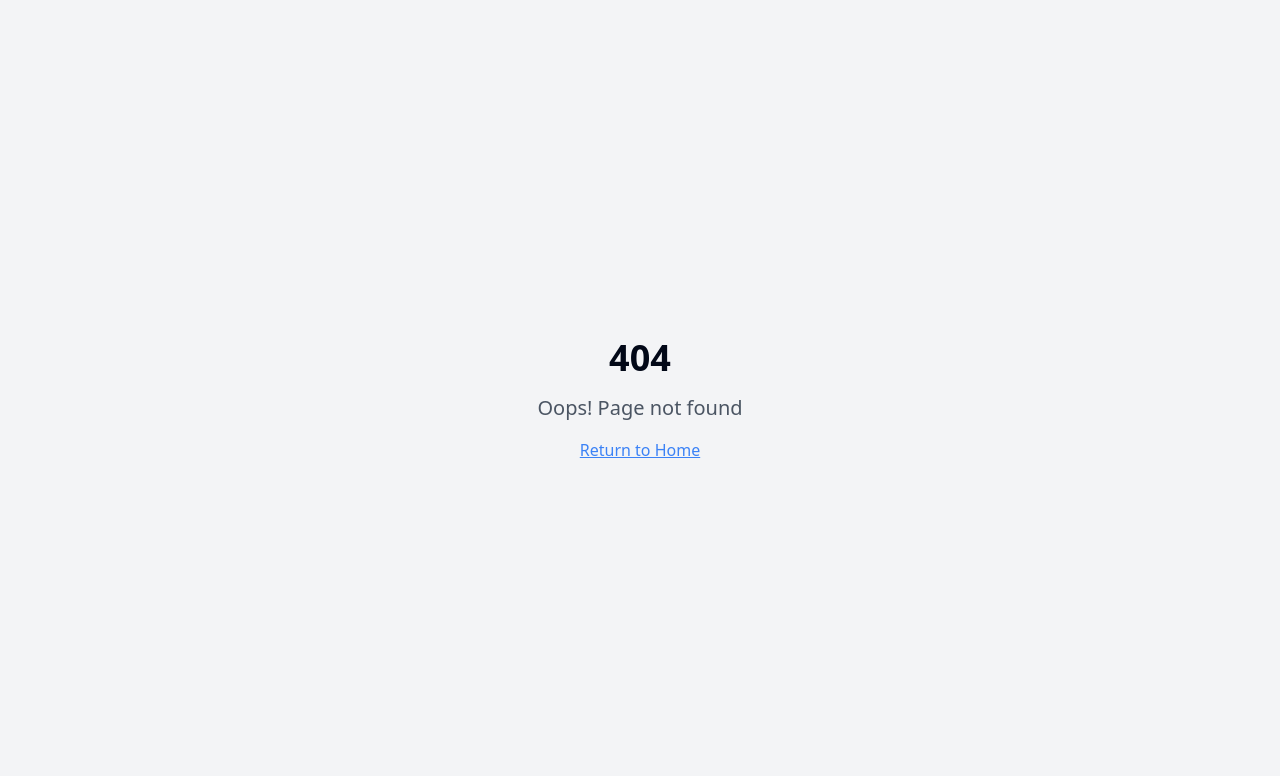
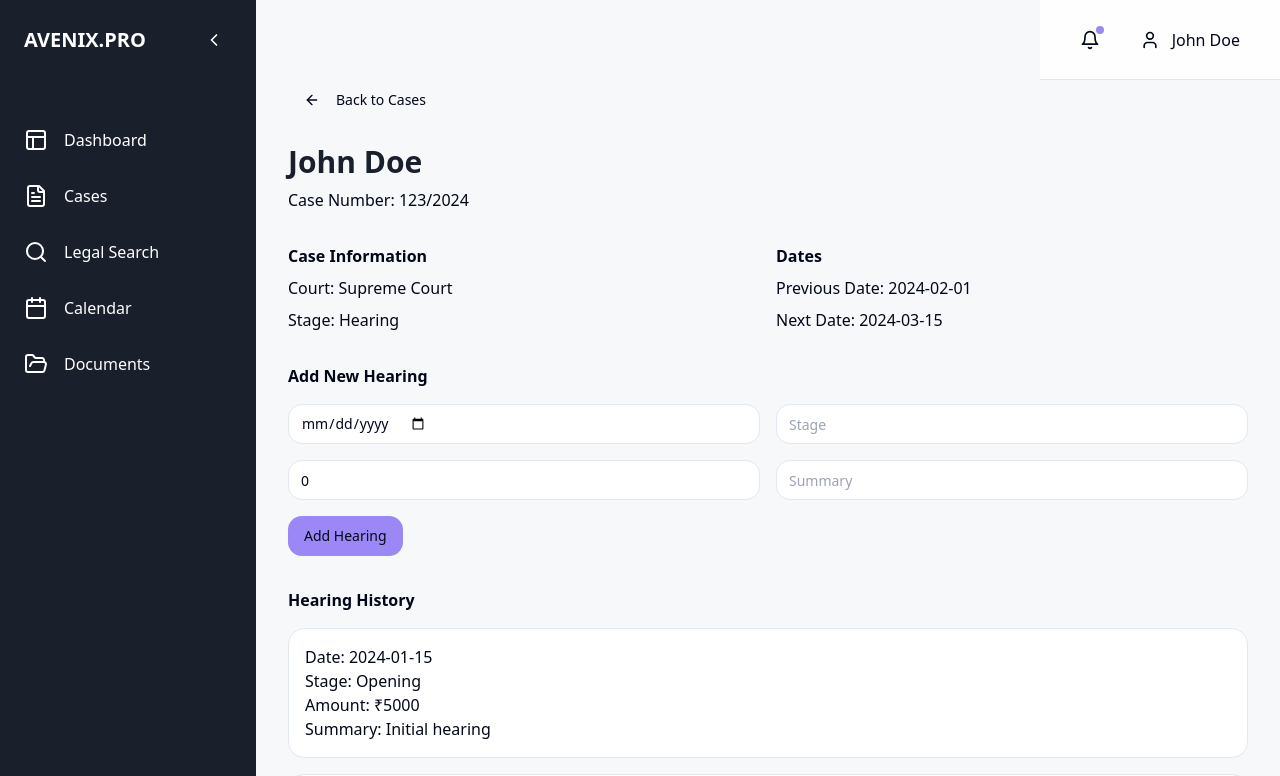
Before and after one commit to shreed27/legal-nexus-keeper, a React (Vite) app: page /cases/1 in a window 1280 px wide. Before the commit this address had no page. Shown: the top 776 px of the page. Built offline with nearby package versions, Linux system fonts and the light colour scheme.

Commit message:
Refactor case details to new page
Change the case detail display from a popup dialog to a new page. Implement navigation so that users can return to the cases page using the back button.
[skip gpt_engineer]

```diff
--- a/src/App.tsx
+++ b/src/App.tsx
@@ -6,6 +6,7 @@ import { BrowserRouter, Routes, Route } from "react-router-dom";
 import Landing from "./pages/Landing";
 import Dashboard from "./pages/Index";
 import Cases from "./pages/Cases";
+import CaseDetails from "./pages/CaseDetails";
 import Search from "./pages/Search";
 import Calendar from "./pages/Calendar";
 import Documents from "./pages/Documents";
@@ -23,6 +24,7 @@ const App = () => (
           <Route path="/" element={<Landing />} />
           <Route path="/dashboard" element={<Dashboard />} />
           <Route path="/cases" element={<Cases />} />
+          <Route path="/cases/:id" element={<CaseDetails />} />
           <Route path="/search" element={<Search />} />
           <Route path="/calendar" element={<Calendar />} />
           <Route path="/documents" element={<Documents />} />
--- /dev/null
+++ b/src/pages/CaseDetails.tsx
@@ -0,0 +1,200 @@
+import { useState } from "react";
+import { useNavigate, useParams } from "react-router-dom";
+import { Button } from "@/components/ui/button";
+import { Input } from "@/components/ui/input";
+import { useToast } from "@/hooks/use-toast";
+import { ChartContainer, ChartLegend, ChartTooltip } from "@/components/ui/chart";
+import { BarChart, Bar, XAxis, YAxis, CartesianGrid } from "recharts";
+import { ArrowLeft } from "lucide-react";
+import Sidebar from "../components/layout/Sidebar";
+import Header from "../components/layout/Header";
+
+interface Hearing {
+  date: string;
+  summary: string;
+  stage: string;
+  amount: number;
+}
+
+const CaseDetails = () => {
+  const { id } = useParams();
+  const navigate = useNavigate();
+  const { toast } = useToast();
+  const [newHearing, setNewHearing] = useState<Hearing>({
+    date: "",
+    summary: "",
+    stage: "",
+    amount: 0,
+  });
+
+  // For demo purposes, we'll use static data
+  // In a real app, you would fetch this based on the ID
+  const caseData = {
+    id,
+    party_name: "John Doe",
+    case_number: "123/2024",
+    court_name: "Supreme Court",
+    previous_date: "2024-02-01",
+    next_date: "2024-03-15",
+    stage: "Hearing",
+    hearings: [
+      {
+        date: "2024-01-15",
+        summary: "Initial hearing",
+        stage: "Opening",
+        amount: 5000,
+      },
+      {
+        date: "2024-02-01",
+        summary: "Evidence presentation",
+        stage: "Ongoing",
+        amount: 7500,
+      },
+    ],
+  };
+
+  const handleAddHearing = () => {
+    if (!newHearing.date || !newHearing.summary || !newHearing.stage || !newHearing.amount) {
+      toast({
+        title: "Error",
+        description: "Please fill all hearing details",
+        variant: "destructive",
+      });
+      return;
+    }
+
+    // In a real app, you would update this in your backend
+    caseData.hearings.push(newHearing);
+    setNewHearing({
+      date: "",
+      summary: "",
+      stage: "",
+      amount: 0,
+    });
+    toast({
+      title: "Success",
+      description: "Hearing details added successfully",
+    });
+  };
+
+  const chartData = caseData.hearings.map((hearing) => ({
+    date: hearing.date,
+    amount: hearing.amount,
+  }));
+
+  const chartConfig = {
+    amount: {
+      label: "Amount per Hearing",
+      theme: {
+        light: "#4f46e5",
+        dark: "#818cf8",
+      },
+    },
+  };
+
+  return (
+    <div className="min-h-screen bg-neutral-light">
+      <Sidebar />
+      <Header />
+
+      <main className="ml-64 pt-20 p-8">
+        <div className="max-w-7xl mx-auto">
+          <Button
+            variant="ghost"
+            onClick={() => navigate('/cases')}
+            className="mb-6"
+          >
+            <ArrowLeft className="mr-2 h-4 w-4" />
+            Back to Cases
+          </Button>
+
+          <div className="space-y-8">
+            <div>
+              <h1 className="text-3xl font-bold text-neutral-dark mb-2">
+                {caseData.party_name}
+              </h1>
+              <p className="text-muted-foreground">
+                Case Number: {caseData.case_number}
+              </p>
+            </div>
+
+            <div className="grid grid-cols-2 gap-4">
+              <div className="space-y-2">
+                <h3 className="font-semibold text-muted-foreground">Case Information</h3>
+                <p><span className="font-medium">Court:</span> {caseData.court_name}</p>
+                <p><span className="font-medium">Stage:</span> {caseData.stage}</p>
+              </div>
+              <div className="space-y-2">
+                <h3 className="font-semibold text-muted-foreground">Dates</h3>
+                <p><span className="font-medium">Previous Date:</span> {caseData.previous_date}</p>
+                <p><span className="font-medium">Next Date:</span> {caseData.next_date}</p>
+              </div>
+            </div>
+
+            <div className="space-y-4">
+              <h3 className="font-semibold text-muted-foreground">Add New Hearing</h3>
+              <div className="grid grid-cols-2 gap-4">
+                <Input
+                  type="date"
+                  value={newHearing.date}
+                  onChange={(e) => setNewHearing({ ...newHearing, date: e.target.value })}
+                  placeholder="Hearing Date"
+                />
+                <Input
+                  type="text"
+                  value={newHearing.stage}
+                  onChange={(e) => setNewHearing({ ...newHearing, stage: e.target.value })}
+                  placeholder="Stage"
+                />
+                <Input
+                  type="number"
+                  value={newHearing.amount}
+                  onChange={(e) => setNewHearing({ ...newHearing, amount: Number(e.target.value) })}
+                  placeholder="Amount"
+                />
+                <Input
+                  type="text"
+                  value={newHearing.summary}
+                  onChange={(e) => setNewHearing({ ...newHearing, summary: e.target.value })}
+                  placeholder="Summary"
+                />
+              </div>
+              <Button onClick={handleAddHearing}>Add Hearing</Button>
+            </div>
+
+            <div className="space-y-4">
+              <h3 className="font-semibold text-muted-foreground">Hearing History</h3>
+              <div className="space-y-4">
+                {caseData.hearings.map((hearing, index) => (
+                  <div key={index} className="p-4 border rounded-lg bg-white">
+                    <p><span className="font-medium">Date:</span> {hearing.date}</p>
+                    <p><span className="font-medium">Stage:</span> {hearing.stage}</p>
+                    <p><span className="font-medium">Amount:</span> ₹{hearing.amount}</p>
+                    <p><span className="font-medium">Summary:</span> {hearing.summary}</p>
+                  </div>
+                ))}
+              </div>
+            </div>
+
+            <div className="space-y-4">
+              <h3 className="font-semibold text-muted-foreground">Financial Analysis</h3>
+              <div className="h-[300px] w-full bg-white p-4 rounded-lg">
+                <ChartContainer config={chartConfig}>
+                  <BarChart data={chartData}>
+                    <CartesianGrid strokeDasharray="3 3" />
+                    <XAxis dataKey="date" />
+                    <YAxis />
+                    <ChartTooltip />
+                    <Bar dataKey="amount" fill="var(--color-amount)" />
+                  </BarChart>
+                </ChartContainer>
+              </div>
+            </div>
+          </div>
+        </div>
+      </main>
+    </div>
+  );
+};
+
+export default CaseDetails;
--- a/src/pages/Cases.tsx
+++ b/src/pages/Cases.tsx
@@ -1,4 +1,5 @@
 import { useState } from "react";
+import { useNavigate } from "react-router-dom";
 import Sidebar from "../components/layout/Sidebar";
 import Header from "../components/layout/Header";
 import { Button } from "@/components/ui/button";
@@ -14,7 +15,6 @@ import {
   TableRow,
 } from "@/components/ui/table";
 import { NewCaseDialog } from "@/components/cases/NewCaseDialog";
-import { CaseDetailDialog } from "@/components/cases/CaseDetailDialog";
 
 interface Case {
   id: string;
@@ -37,11 +37,10 @@ interface Hearing {
 }
 
 const Cases = () => {
+  const navigate = useNavigate();
   const { toast } = useToast();
   const [searchQuery, setSearchQuery] = useState("");
   const [showNewCaseDialog, setShowNewCaseDialog] = useState(false);
-  const [showDetailDialog, setShowDetailDialog] = useState(false);
-  const [selectedCase, setSelectedCase] = useState<Case | null>(null);
   const [cases, setCases] = useState<Case[]>([]);
 
   const handleAddCase = (newCase: Case) => {
@@ -53,8 +52,7 @@ const Cases = () => {
   };
 
   const handleCaseClick = (caseData: Case) => {
-    setSelectedCase(caseData);
-    setShowDetailDialog(true);
+    navigate(`/cases/${caseData.id}`);
   };
 
   const filteredCases = cases.filter(
@@ -121,23 +119,6 @@ const Cases = () => {
         onOpenChange={setShowNewCaseDialog}
         onSuccess={handleAddCase}
       />
-
-      <CaseDetailDialog
-        open={showDetailDialog}
-        onOpenChange={setShowDetailDialog}
-        caseData={selectedCase}
-        onAddHearing={(hearing) => {
-          if (selectedCase) {
-            const updatedCase = {
-              ...selectedCase,
-              hearings: [...(selectedCase.hearings || []), hearing],
-              hearings_count: (selectedCase.hearings || []).length + 1,
-            };
-            setCases(cases.map(c => c.id === selectedCase.id ? updatedCase : c));
-            setSelectedCase(updatedCase);
-          }
-        }}
-      />
     </div>
   );
 };
```
